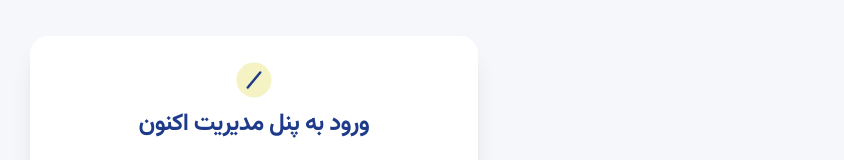
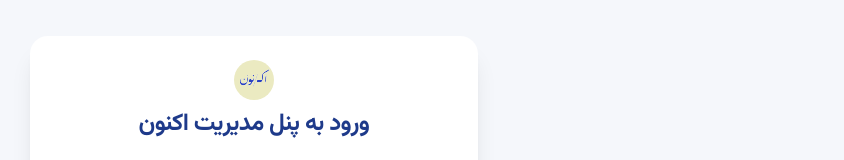
Before and after one commit to mspanadgoo/aknoon-backoffice-dashboard, a Next.js app: page /login in a window 1280 px wide. Shown: the part 162-322 px from the top of the page, without its empty margins (417-1261 px from the left). Built offline with nearby package versions, Linux system fonts and the light colour scheme.

Commit message:
fix: update login page logo to use correct logo.svg
The favicon.svg was incorrectly used for the logo display. Use the proper
logo.svg file to ensure consistent branding across the application.

```diff
--- a/app/(auth)/login/page.tsx
+++ b/app/(auth)/login/page.tsx
@@ -15,7 +15,7 @@ export default function LoginPage() {
             <CardHeader className="text-center space-y-2">
               <div className="flex justify-center">
                 <Image
-                  src="/favicon.svg"
+                  src="/logo.svg"
                   alt="اکنون"
                   width={40}
                   height={40}
```
